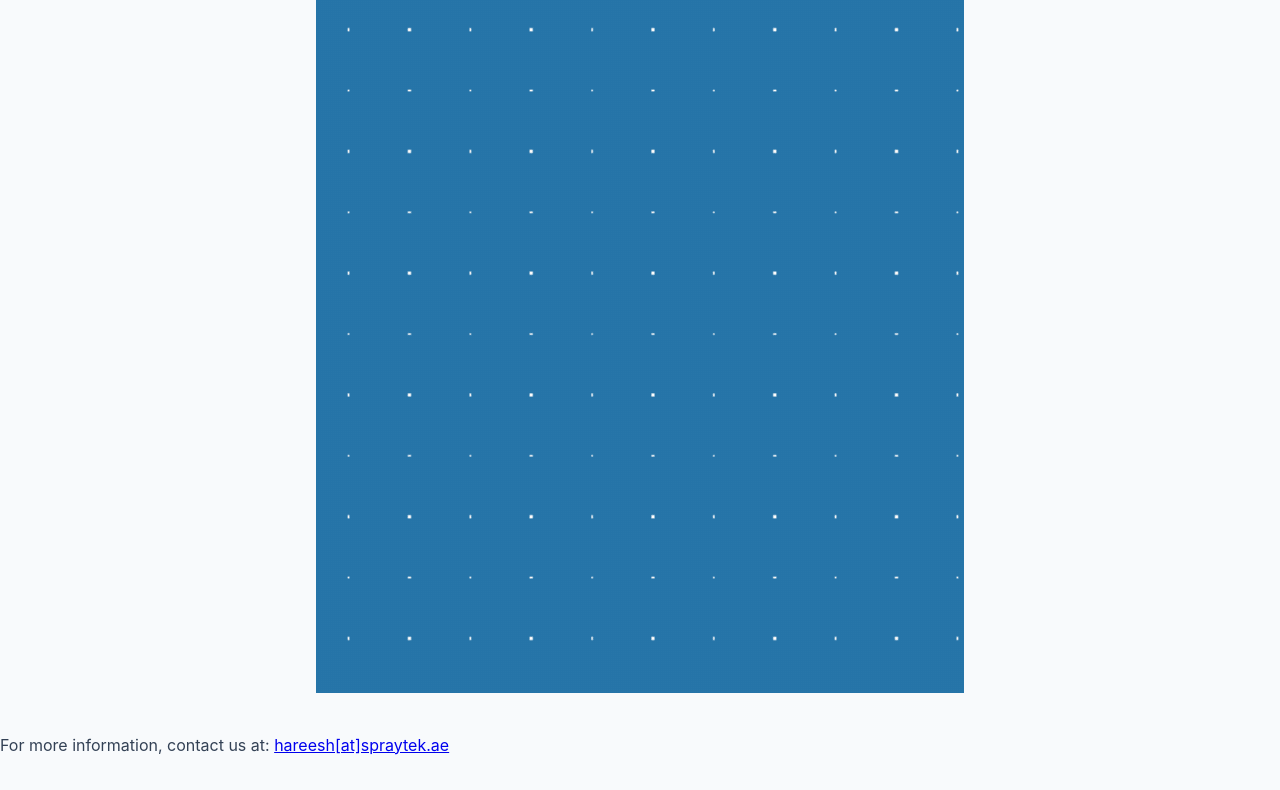
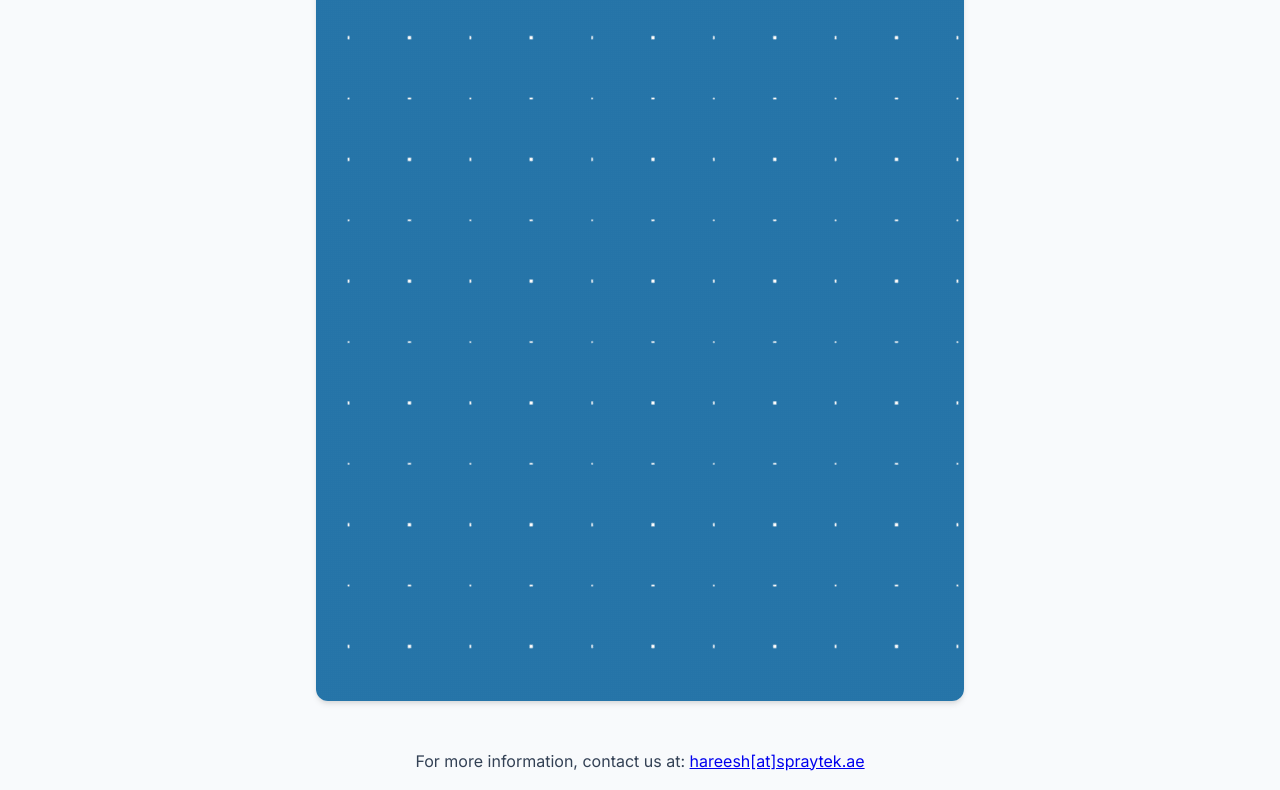
Before and after one commit to nayak22h/spkcat, a plain HTML site: page contact.html in a window 1280 px wide. Shown: the part 623-1413 px from the top of the page. Drawn offline with Linux system fonts and the light colour scheme.

Commit message:
fixed the contact page

```diff
--- a/contact.html
+++ b/contact.html
@@ -4,12 +4,20 @@
     <meta charset="UTF-8">
     <meta name="viewport" content="width=device-width, initial-scale=1.0">
     <title>Contact Me</title>
+    <link rel="preconnect" href="https://fonts.googleapis.com">
+    <link rel="preconnect" href="https://fonts.gstatic.com" crossorigin>
+    <link href="https://fonts.googleapis.com/css2?family=Inter:wght@400;500;600;700&display=swap" rel="stylesheet">
     <link rel="stylesheet" href="styles.css">
 </head>
 <body>
     <header>
-        <img src="path/your/Spraytek_coatings.jpg" alt="Logo" class="logo">
+        <a href="index.html">
+            <img src="path/your/Spraytek_coatings.jpg" alt="Logo" class="logo">
+        </a>
         <h1>Contact Me</h1>
+        <nav>
+            <a href="index.html">Back to Main Page</a>
+        </nav>
     </header>
 
     <!-- Embed the animated video -->
@@ -18,7 +26,7 @@
 </div>
 
     <!-- Add other contact details if necessary -->
-    <footer>
+    <footer style="text-align: center; margin-top: 2rem;">
         <p>For more information, contact us at: <a href="mailto:hareesh@spraytek.ae">hareesh[at]spraytek.ae</a></p>
     </footer>
 
--- a/styles.css
+++ b/styles.css
@@ -88,6 +88,15 @@
     margin: auto;
 }
 
+.responsive-gif {
+    max-width: 100%;
+    height: auto;
+    display: block;
+    margin: 0 auto;
+    border-radius: 12px;
+    box-shadow: var(--shadow-md);
+}
+
 .category {
     background-color: var(--card-bg);
     border: 1px solid var(--border-color);
```
